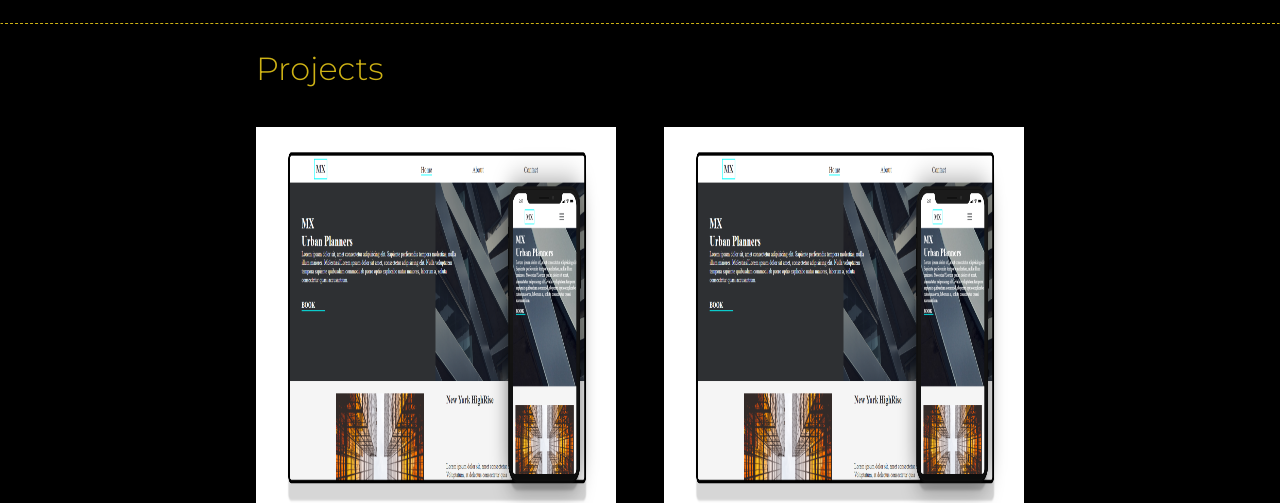
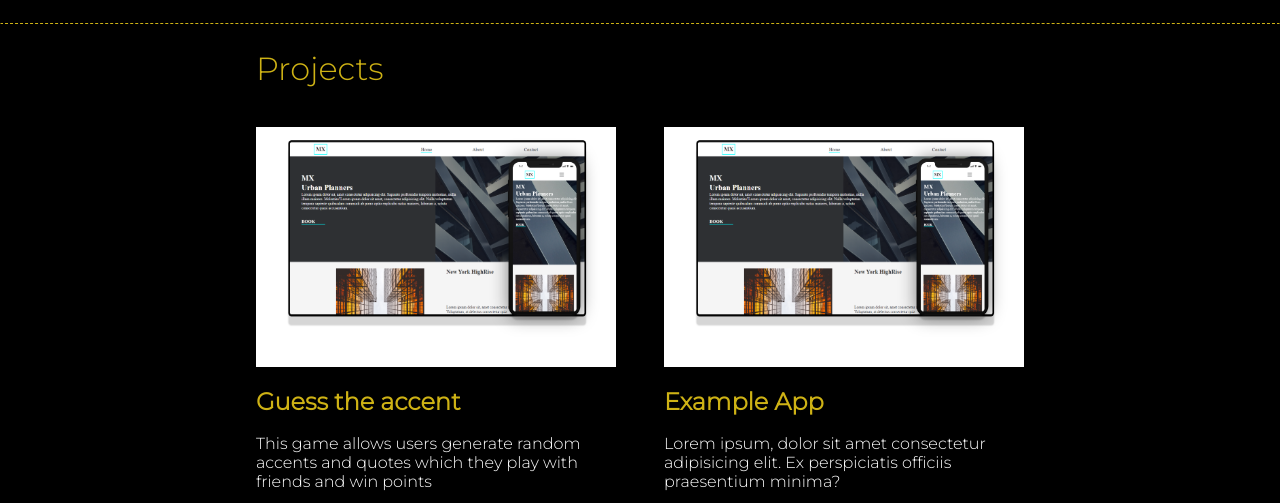
Before and after one commit to emr404/Portfolio, a plain HTML site: page index.html in a window 1280 px wide. Shown: the part 710-1213 px from the top of the page. Drawn offline with Linux system fonts and the light colour scheme.

Commit message:
Minor changes

```diff
--- a/index.html
+++ b/index.html
@@ -9,7 +9,7 @@
     <link href="https://fonts.googleapis.com/css2?family=Montserrat:wght@100;300&display=swap" rel="stylesheet">
     <title>Edouard Roufay</title>
 </head>
-<body>
+<body style="position: relative;">
     <div class="main-body" id="home">
         <div class="intro">
             <h2>Hi, I'm</h2>
@@ -22,7 +22,7 @@
             </p>
             <div class="resume-socials">
                 <a href="#" target="_blank"><button class="resumeBtn"> Resume</button></a>
-                <ul class="socials">
+                <ul class="socials" >
                     <li> <a href="#" target="_blank"><img src="./images/github.png" alt="github logo" title="GitHub"> </a> </li>
                     <!-- <li> <a href="#" target="_blank"><img src="./images/behance.png" alt="behance logo" title="Behance"> </a> </li> -->
                     <li> <a href="#" target="_blank"> <img src="./images/gmail.png" alt="gmail logo" title="Gmail"></a></li>
--- a/scss/_large.scss
+++ b/scss/_large.scss
@@ -180,15 +180,16 @@
             display: grid;
             grid-template-columns: repeat(2, 1fr);
             gap: 3em;
+            min-height: 30vh;
 
             img {
                 width: 100%;
-                height: 100%;
+                height: 30vh;
 
             }
 
             h2 {
-                margin-top: 2%;
+                margin-top: 2vh;
                 color: $accentColor;
             }
 
--- a/scss/_medium.scss
+++ b/scss/_medium.scss
@@ -183,10 +183,11 @@
             display: grid;
             grid-template-columns: repeat(2, 1fr);
             gap: 1em;
+            min-height: 30vh;
 
             img {
                 width: 100%;
-                height: 100%;
+                height: 30vh;
 
             }
 
```
Also changed, not shown: scss/style.css.
